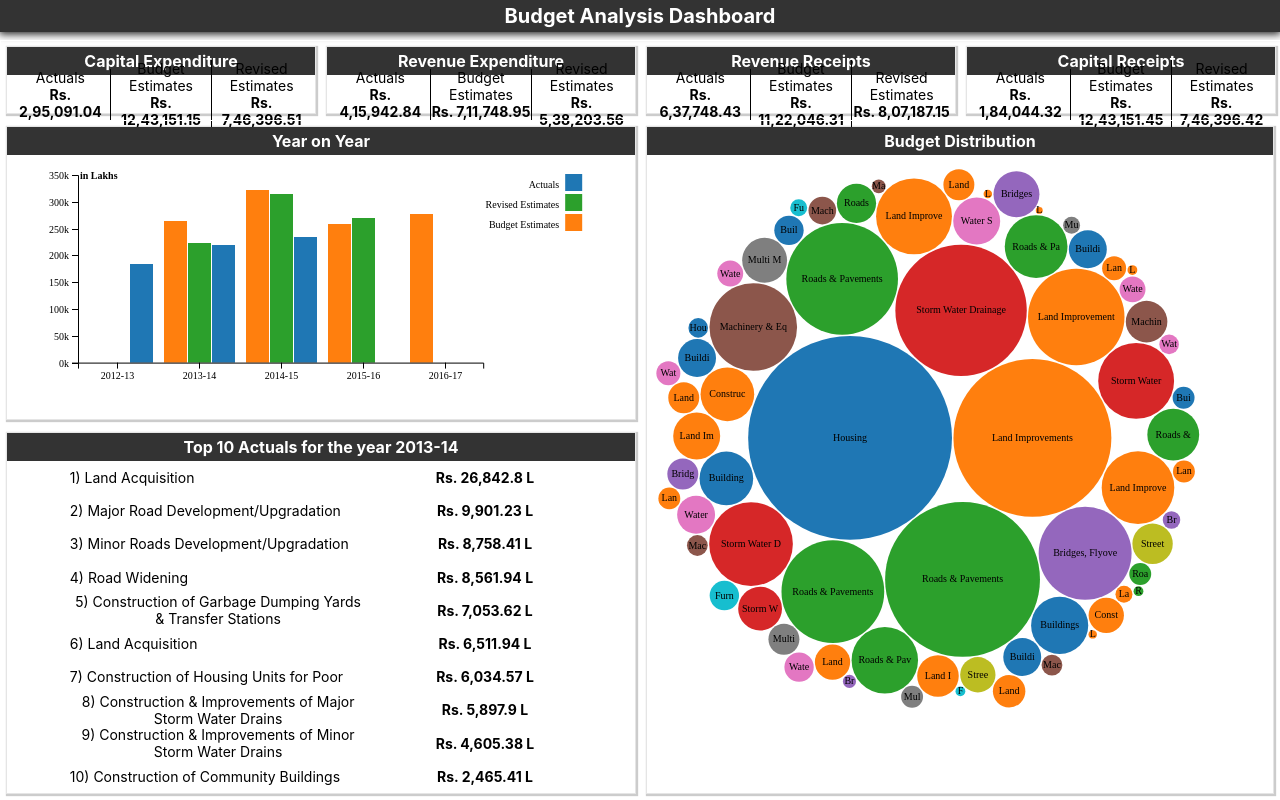
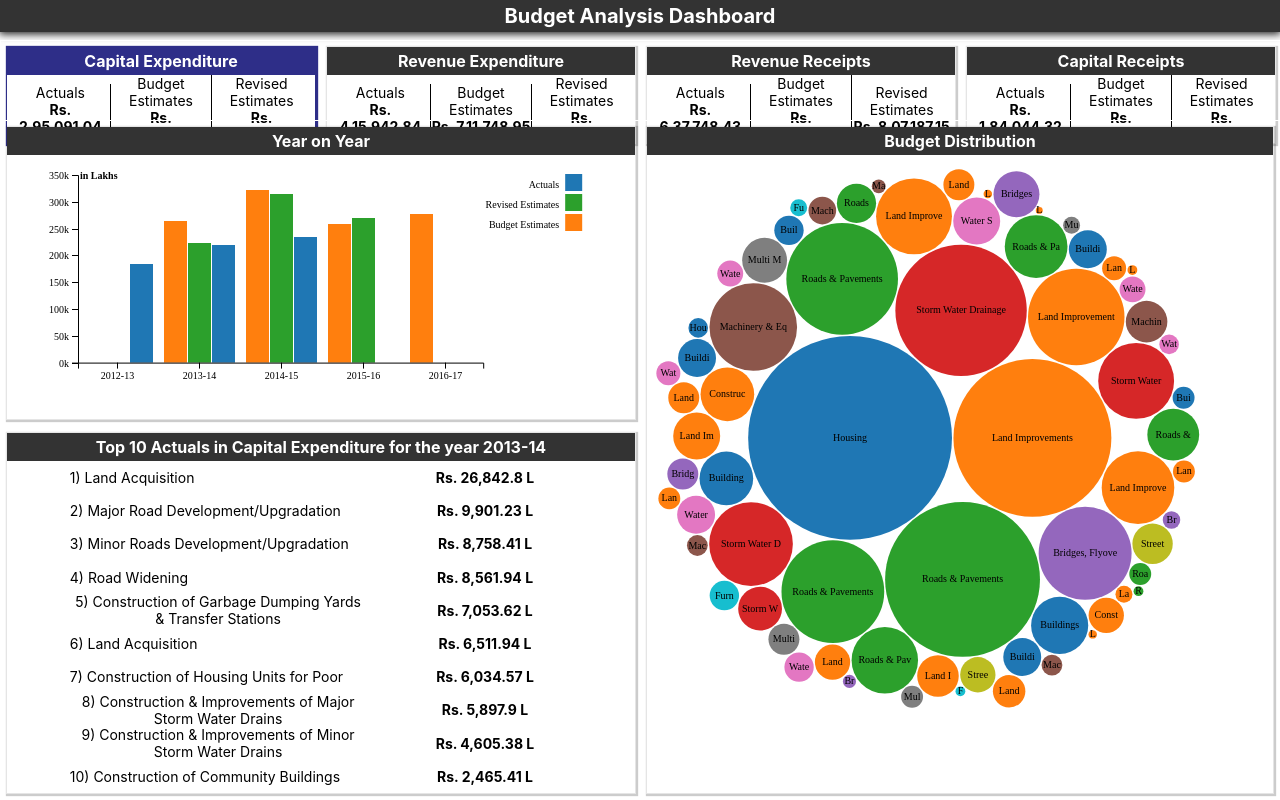
Before and after one commit to mridulmeh/budget-analysis-dashboard, a React (Create React App) app: page / in a window 1280 px wide. Built offline with nearby package versions, Linux system fonts and the light colour scheme; a web font is replaced by a local one.

Commit message:
Added metric chosing for finance

```diff
--- a/src/containers/break-down/index.js
+++ b/src/containers/break-down/index.js
@@ -1,7 +1,7 @@
 import React from 'react';
 import './break-down.css';
 import { Card } from '../../components';
-import { toTitleCase, numberToMoney } from '../../utils';
+import { toTitleCase, numberToMoney, camelCaseToWords } from '../../utils';
 
 class BudgetBreakdown extends React.Component {
 
@@ -15,17 +15,18 @@ class BudgetBreakdown extends React.Component {
 			type,
 			value,
 			year,
-			key
+			deepDiveView,
+			view
 		} = viewSettings;
 
-		const mainHeader = `${toTitleCase(type)} 10 ${value} for the year ${year}`;
+		const mainHeader = `${toTitleCase(type)} 10 ${value} in ${camelCaseToWords(view)} for the year ${year}`;
 
 		const body = dataset.map((e,i) => {
 			const numberVal = e[`${year} ${value}`];
 
 			const money = numberToMoney(Math.round(numberVal * 100) / 100);
 			return (<div key = {i} className = "break-down-row">
-				<div className = 'break-down-key'>{i + 1}) {e[key]} </div>
+				<div className = 'break-down-key'>{i + 1}) {e[deepDiveView]} </div>
 				<div className = 'break-down-value'>Rs. {money} L</div>
 			</div>);
 		});
--- a/src/containers/budget-summary/budget-summary.css
+++ b/src/containers/budget-summary/budget-summary.css
@@ -28,3 +28,15 @@
 .summary-section:nth-child(3){
     border-right: 0px solid;
 }
+
+.budget-summary .selected .card-section-header{
+    background: #2e2e88 !important;
+}
+
+.budget-summary .selected .card-section.budget-summary-card-section {
+    border: 1px solid #2e2e88;
+    box-shadow: 1px 1px 1px 1px #2e2e88;
+}
+.summary-card-container {
+    cursor: pointer;
+}
--- a/src/containers/budget-summary/index.js
+++ b/src/containers/budget-summary/index.js
@@ -7,7 +7,9 @@ class BudgetSummary extends React.Component {
 
 	render () {
 		const {
-			dataset
+			dataset,
+			selected,
+			onSelect
 		} = this.props;
 		let data = [];
 
@@ -33,15 +35,20 @@ class BudgetSummary extends React.Component {
 		const bodyHtmlMaker = (datapoints) => Object.entries(datapoints).map(e => bodyHtml(e));
 
 		const cardHtml = data.map(e => {
+			const viewWord = e.name.replace(/ +/g, "");
 			return (
-				<Card
+				<div
+					onClick = {() => onSelect(viewWord)}
+					className = { viewWord === selected ? 'summary-card-container selected' : 'summary-card-container'}>
+					<Card
 				 header = {e.name}
 				 body = {bodyHtmlMaker(e.values)}
 				 classPrefix = 'budget-summary'
 				 key = {e.name}></Card>
+				 </div>
 			);
 		});
-
+		console.log(selected);
 		return (
 			<div className = "budget-summary budget-analysis-section">
 				{cardHtml}
--- a/src/containers/dashboard/data-loader.js
+++ b/src/containers/dashboard/data-loader.js
@@ -14,7 +14,7 @@ export const getBudgetSummaryData = (allData = []) => {
 	});
 
 	return Object.keys(data).map(e => {
-		return { name: [e], values: separateDataKeys(data[e]) };
+		return { name: e, values: separateDataKeys(data[e]) };
 	});
 
 };
@@ -32,13 +32,14 @@ export const getBudgetBreakdown = (data = [], state) => {
 		type,
 		value,
 		year,
-		key
+		deepDiveView,
+		view
 	} = state;
 
-	const sortedData = data.sort((a,b) => {
+	const sortedData = (data[view] || []).sort((a,b) => {
 		const sortval = +a[`${year} ${value}`] - +b[`${year} ${value}`];
 		return type === 'top' ? -sortval : sortval;
-	}).filter(e => e[key].length > 0 && e[key].split(' ')[0] !== 'Total');
+	}).filter(e => e[deepDiveView].length > 0 && e[deepDiveView].split(' ')[0] !== 'Total');
 
 	return sortedData.slice(0, 10) ;
 };
--- a/src/containers/dashboard/index.js
+++ b/src/containers/dashboard/index.js
@@ -21,7 +21,12 @@ class DashboardContainer extends React.Component {
 					type: 'top',
 					value: 'Actuals',
 					year: '2013-14',
-					key: 'Detailed Account Code Description'
+					deepDiveView: 'Detailed Account Code Description',
+					view: 'CapitalExpenditure'
+				},
+				budgetSummary: {
+					selectedView: 'CapitalExpenditure',
+					deepDiveView: 'BudgetSummaryStatement'
 				}
 
 			}
@@ -46,6 +51,25 @@ class DashboardContainer extends React.Component {
 
 	}
 
+	changeFinancialMetric (metricChosen) {
+		this.setState ({
+			views: {
+				budgetDist: metricChosen,
+				budgetBreakdown: {
+					type: 'top',
+					value: 'Actuals',
+					year: '2013-14',
+					deepDiveView: 'Detailed Account Code Description',
+					view: metricChosen
+				},
+				budgetSummary: {
+					selectedView: metricChosen,
+					deepDiveView: 'BudgetSummaryStatement'
+				}
+			}
+		});
+	}
+
 	componentDidMount () {
 		this.loadData();
 	}
@@ -57,21 +81,25 @@ class DashboardContainer extends React.Component {
 		const {
 			budgetYoy,
 			budgetDist,
-			budgetBreakdown
+			budgetBreakdown,
+			budgetSummary
 		} = views;
 
 		const budgetYOYData = getBudgetYOYDataData(budgetYoy, this.data);
 
 		const budgetDistData = getBudgetDistData(budgetDist, this.data);
 
-		const budgetSummData = getBudgetSummaryData(this.data['BudgetSummaryStatement']);
-		console.log(this.data);
-		const budgetBreakdownData = getBudgetBreakdown(this.data['CapitalExpenditure'], budgetBreakdown);
+		const budgetSummData = getBudgetSummaryData(this.data[budgetSummary.deepDiveView]);
+
+		const budgetBreakdownData = getBudgetBreakdown(this.data, budgetBreakdown);
 
 		return (
 			<div className = "budget-analysis-container">
 				<Header></Header>
-				<BudgetSummary dataset = {budgetSummData}></BudgetSummary>
+				<BudgetSummary
+					onSelect = {(...params) => this.changeFinancialMetric(...params)}
+					dataset = {budgetSummData}
+					selected = {budgetSummary.selectedView}></BudgetSummary>
 				<div className = "budget-analysis-section-left">
 					<BudgetYOY dataset = {budgetYOYData}></BudgetYOY>
 					<BudgetBreakDown dataset = {budgetBreakdownData} viewSettings = {budgetBreakdown}></BudgetBreakDown>
--- /dev/null
+++ b/src/enums/index.js
@@ -0,0 +1,6 @@
+export const hierarchy = [
+	'Summary',
+	'Function',
+	'Major Account Head Description',
+	'Detailed Account Code Description'
+];
--- a/src/utils/index.js
+++ b/src/utils/index.js
@@ -78,3 +78,6 @@ export const toTitleCase = (str) => {
 		}
 	);
 };
+
+export const camelCaseToWords = (camelCasedWord) => camelCasedWord.replace(/([A-Z])/g, ' $1')
+	.replace(/^./, (str) => str.toUpperCase());
```
